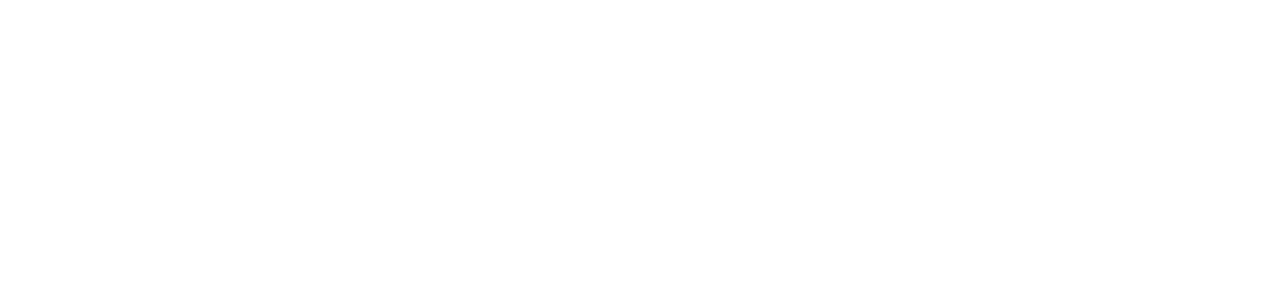
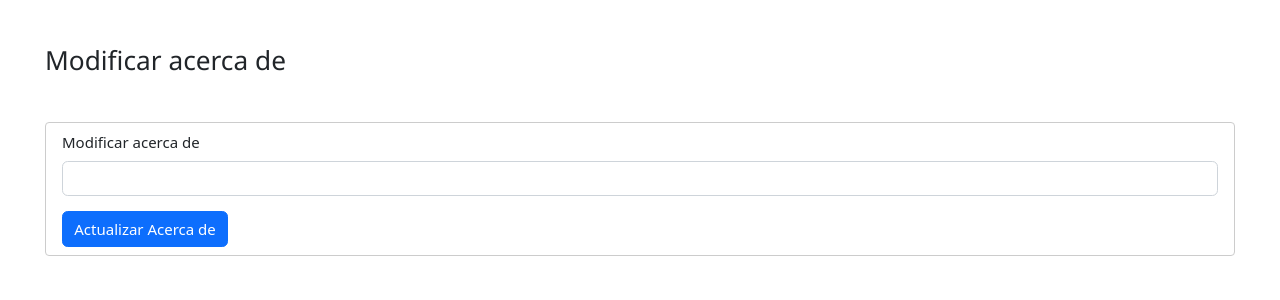
Before and after one commit to ferbonelli/Portfolio-FrontEnd, an Angular app in the folder MiPorfolio/: page /editaracercade/1 in a window 1280 px wide. Before the commit this address led to /. Shown: the top 300 px of the page. Built offline with nearby package versions, Linux system fonts and the light colour scheme; no server answers.

Commit message:
acercade ok

```diff
--- a/MiPorfolio/src/app/app-routing.module.ts
+++ b/MiPorfolio/src/app/app-routing.module.ts
@@ -10,6 +10,7 @@
 import { EditarexperienciaComponent } from './componentes/experiencia/editarexperiencia.component';
 import { NuevaeducacionComponent } from './componentes/educacion/nuevaeducacion.component';
 import { EditareducacionComponent } from './componentes/educacion/editareducacion.component';
+import { EditaracercaDeComponent } from './componentes/acerca-de/editaracerca-de.component';
 
 
 
@@ -25,6 +26,7 @@
 {path:'editarexperiencia/:id', component:EditarexperienciaComponent},
 {path:'nuevaeducacion', component:NuevaeducacionComponent},
 {path:'editareducacion/:id', component:EditareducacionComponent},
+{path:'editaracercade/:id', component:EditaracercaDeComponent},
 {path:'', component:MiportfolioComponent,pathMatch: 'full'},
 ];
 
--- a/MiPorfolio/src/app/componentes/acerca-de/acerca-de.component.css
+++ b/MiPorfolio/src/app/componentes/acerca-de/acerca-de.component.css
@@ -0,0 +1,3 @@
+a {
+    color: #000;
+  }
--- a/MiPorfolio/src/app/componentes/acerca-de/acerca-de.component.html
+++ b/MiPorfolio/src/app/componentes/acerca-de/acerca-de.component.html
@@ -3,5 +3,9 @@
         <div class="card-body">
             <h5 class="card-titles">Acerca de</h5>
             <p class="card-text">{{persona.acerca_de}}</p>
+            <div *ngIf="esta_logueado">
+                <span><a routerLink="/editaracercade/{{persona.id_persona}}">
+                <fa-icon [icon]="faPen"></fa-icon></a></span>&nbsp;
+            </div>
         </div>
     </div>
--- a/MiPorfolio/src/app/componentes/acerca-de/acerca-de.component.ts
+++ b/MiPorfolio/src/app/componentes/acerca-de/acerca-de.component.ts
@@ -1,7 +1,6 @@
 import { Component, OnInit } from '@angular/core';
 import { Persona } from 'src/app/model/persona.model';
 import { faPen } from '@fortawesome/free-solid-svg-icons';
-import { faTrashCan } from '@fortawesome/free-solid-svg-icons';
 
 // Importo servicios
 import { PersonaService } from 'src/app/servicios/persona.service';
@@ -12,8 +11,12 @@
   templateUrl: './acerca-de.component.html',
   styleUrls: ['./acerca-de.component.css']
 })
+
 export class AcercaDeComponent implements OnInit {
 
+  // Declaraciones
+  esta_logueado: boolean = false;
+  faPen=faPen;
   // En este caso como es mi porfolio voy a usar solo el id de mi persona
   id: number=1;
   persona: Persona = new Persona(0,'','','','','','','','','');
@@ -21,12 +24,24 @@
 
   constructor(private datosPersona:PersonaService) {}
 
-ngOnInit(): void {
-  this.datosPersona.obtenerPersona(this.id).subscribe(
-    data => {
-      this.persona=data;
+    ngOnInit(): void {
+      this.mostraracerca();
+      if (localStorage.getItem("estado_login"))
+            {
+              this.esta_logueado=true;
+            }
+            else
+              {
+              this.esta_logueado=false;
+              }
+    }
 
-  });
-}
+    mostraracerca(): void {
+
+      this.datosPersona.obtenerPersona(this.id).subscribe(
+        data => {
+          this.persona=data;
+        });
+    }
 
 }
--- a/MiPorfolio/src/app/componentes/acerca-de/editaracerca-de.component.html
+++ b/MiPorfolio/src/app/componentes/acerca-de/editaracerca-de.component.html
@@ -1 +1,9 @@
-<p>editaracerca-de works!</p>
+<h3 class="m-5">Modificar acerca de</h3>
+<div class="m-5 w3-padding w3-border w3-round ws-grey">
+  <div class="mb-3">
+    <label for="formGroupExampleInput" class="form-label">Modificar acerca de</label>
+    <input type="text" class="form-control" id="formGroupExampleInput" [(ngModel)]="personaEditar.acerca_de" >
+  </div>
+
+  <button type="button" class="btn btn-primary" (click)="onUpdate()">Actualizar Acerca de</button>
+</div>
--- a/MiPorfolio/src/app/componentes/acerca-de/editaracerca-de.component.ts
+++ b/MiPorfolio/src/app/componentes/acerca-de/editaracerca-de.component.ts
@@ -1,10 +1,53 @@
-import { Component } from '@angular/core';
+import { Component,OnInit } from '@angular/core';
+import { Router } from '@angular/router';
+import { Persona } from 'src/app/model/persona.model';
+
+// Importo servicios
+import { PersonaService } from 'src/app/servicios/persona.service';
+
 
 @Component({
   selector: 'app-editaracerca-de',
   templateUrl: './editaracerca-de.component.html',
   styleUrls: ['./editaracerca-de.component.css']
 })
-export class EditaracercaDeComponent {
+export class EditaracercaDeComponent implements OnInit{
+
+  personaEditar: Persona = new Persona(0,'','','','','','','','','');
+  id: number = 1;
+
+  constructor(
+    private datosPersona:PersonaService,
+    private ruta:Router
+){}
+
+ngOnInit(): void {
+  this.traerPersona();
 
 }
+
+traerPersona() {
+
+    this.datosPersona.obtenerPersona(this.id).subscribe(
+      data =>{
+        this.personaEditar = data;
+
+      }
+    )
+}
+
+onUpdate() {
+
+  this.datosPersona.actualizarPersona(this.personaEditar).subscribe(
+    data => {
+      alert("Se actualizó acerca de");
+      this.ruta.navigate(['/portfolio']);
+    }, err =>{
+       alert("Error al modificar acerca de");
+       this.ruta.navigate(['/portfolio']);
+    }
+  )
+
+}
+
+}
--- a/MiPorfolio/src/app/componentes/proyectos/proyectos.component.html
+++ b/MiPorfolio/src/app/componentes/proyectos/proyectos.component.html
@@ -10,7 +10,7 @@
         <div class="w3-container">
             <ul class="w3-ul w3-card-4 w3-col s8" >
                 <li *ngFor="let proyecto of proyectosArray" class="w3-bar">
-                    <img src="./assets/img/proyecto.png" class="w3-bar-item w3-hide-small" style="width:60px">
+                    <img src={{proyecto.url_proyecto}} class="w3-bar-item w3-hide-small" style="width:60px">
 
                     <div class="w3-bar-item">
                         <span ><h6>{{proyecto.nombre}}</h6></span>
@@ -22,6 +22,7 @@
                         </div>
                         <span>{{proyecto.descripcion}}</span><br>
                         <span>{{proyecto.fecha_final}} - {{proyecto.fecha_inicio}}</span>
+
                     </div>
                 </li>
             </ul>
--- a/MiPorfolio/src/app/componentes/proyectos/proyectos.component.ts
+++ b/MiPorfolio/src/app/componentes/proyectos/proyectos.component.ts
@@ -26,6 +26,7 @@
 
   ngOnInit(): void {
     this.mostrarProyectos();
+
     if (localStorage.getItem("estado_login"))
         {
           this.esta_logueado=true;
```
